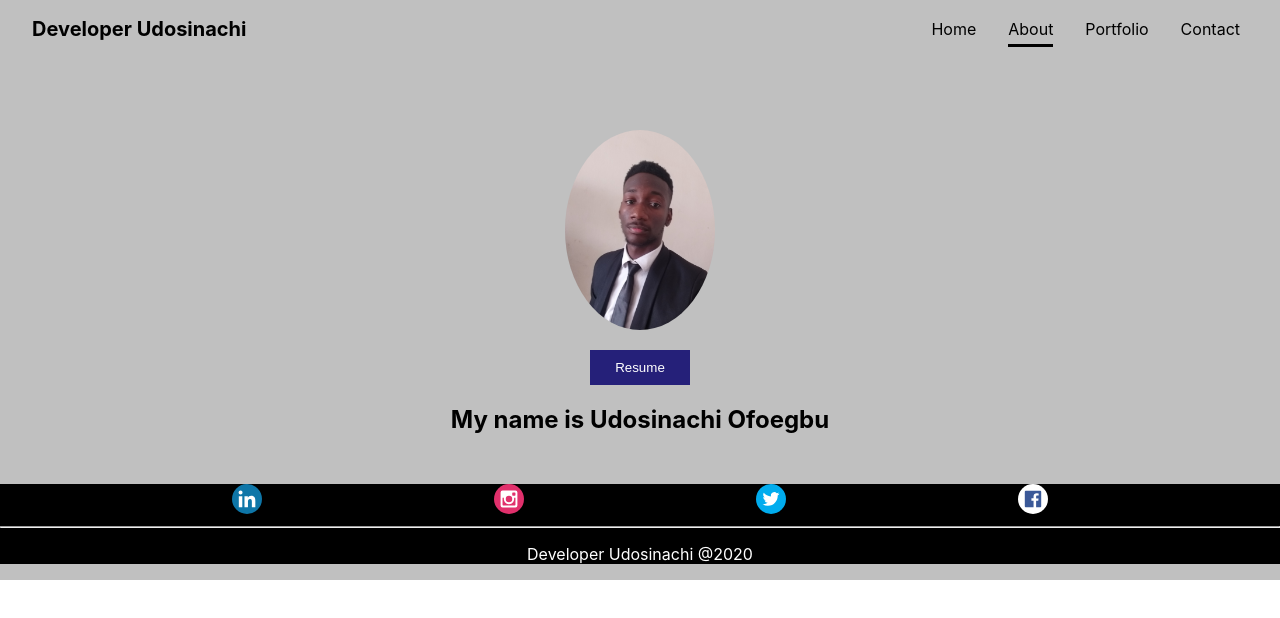
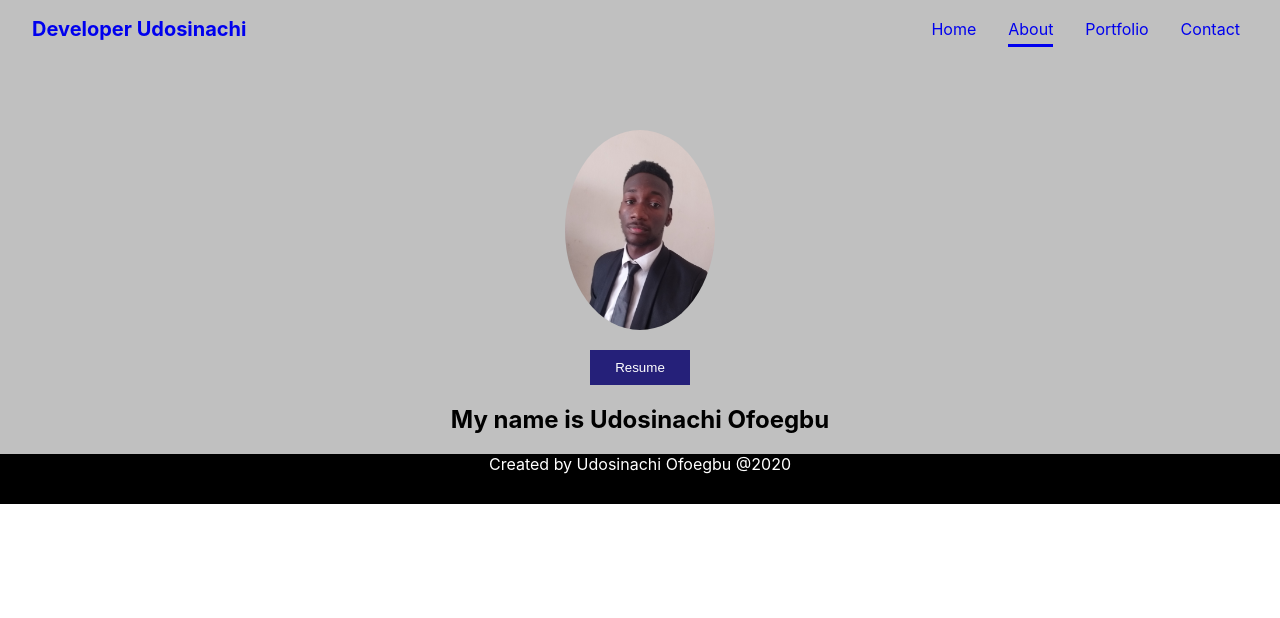
Before and after one commit to udosinachi/Myportfolio, a React (Create React App) app: page /about in a window 1280 px wide. Shown: the top 618 px of the page. Built offline with nearby package versions, Linux system fonts and the light colour scheme.

Commit message:
done with the contact page design

```diff
--- a/src/components/footer/Footer.js
+++ b/src/components/footer/Footer.js
@@ -4,14 +4,7 @@ import {Div } from './FooterStyle'
 function Footer(){
     return(
         <Div>
-            <div className='footer-icons'>
-                <a href='https://www.google.com' target='_blank'><img src='/asset/svg/1.svg' alt='icon' className='1' /></a>
-                <a href='https://www.google.com' target='_blank'><img src='/asset/svg/3.svg' alt='icon' className='2' /></a>
-                <a href='https://www.google.com' target='_blank'><img src='/asset/svg/4.svg' alt='icon' className='3' /></a>
-                <a href='https://www.google.com' target='_blank'><img src='/asset/svg/8.svg' alt='icon' className='4' /></a>
-            </div>
-            <hr/>
-            <p>Developer Udosinachi @2020</p>
+            <p>Created by Udosinachi Ofoegbu @2020</p>
         </Div>
     )
 }
--- a/src/components/footer/FooterStyle.js
+++ b/src/components/footer/FooterStyle.js
@@ -1,18 +1,10 @@
 import styled from 'styled-components'
 
 export const Div = styled.div`
+height: 50px;
 background: black;
 p{
     color: white;
     text-align: center;
 }
-.footer-icons{
-    margin-top: 50px;
-    display: flex;
-    justify-content: space-evenly;
-    img{
-        width: 30px;
-        cursor: pointer;
-    }
-}
 `
--- a/src/components/navbar/Nav.js
+++ b/src/components/navbar/Nav.js
@@ -34,6 +34,8 @@ class Home extends React.Component{
                 <Navbar
                     clickhandler={this.handler}
                     navcolor={this.props.navcolor}
+                    textcolor={this.props.textcolor}
+                    hovercolor={this.props.hovercolor}
                 />
                 {sidedrawer}
                 {backDrop}
--- a/src/components/navbar/NavStyle.js
+++ b/src/components/navbar/NavStyle.js
@@ -17,7 +17,7 @@ nav{
     }
     .h1{
         text-decoration: none;
-        color: black;
+        color: ${props => props.textcolor};
         cursor: pointer;
     }
     .spacer{
@@ -31,18 +31,18 @@ nav{
             padding: 0 1rem;
 
             .link{
-                color: black;
+                color: ${props => props.textcolor};
                 text-decoration: none;
                 padding-bottom: 5px;
                 :hover{
-                    border-bottom: 3px solid black;
+                    border-bottom: 3px solid ${props => props.hovercolor};
                 }
                 @media (max-width: 800px){
                     display: none;
                 }
             }
             .active{
-                border-bottom: 3px solid black;
+                border-bottom: 3px solid ${props => props.hovercolor};
             }
         }
     }
--- a/src/components/navbar/Navbar.js
+++ b/src/components/navbar/Navbar.js
@@ -7,7 +7,7 @@ import Togglebutton from './sidedrawer/Togglebutton'
 
 function Navbar(props){
     return(
-        <Div navcolor={props.navcolor}>
+        <Div navcolor={props.navcolor} textcolor={props.textcolor} hovercolor={props.hovercolor} >
             <nav>
                 <h1><NavLink exact to='/' className='h1' >Developer Udosinachi</NavLink></h1>
                 <div className='spacer' />
--- a/src/pages/contact/Contact.js
+++ b/src/pages/contact/Contact.js
@@ -1,12 +1,13 @@
 import React from 'react'
 import Nav from '../../components/navbar/Nav'
 import {Div } from './Contactstyle'
+import Footer from '../../components/footer/Footer'
 
 class Contact extends React.Component{
     render(){
         return(
             <Div>
-                <Nav navcolor={'silver'} />
+                <Nav navcolor={'black'} textcolor={'white'} hovercolor={'white'} />
                 <div style={{marginTop: '130px'}} className='body'>
                     <div className='text'>
                         <h1>Contact</h1>
@@ -32,6 +33,7 @@ class Contact extends React.Component{
                         </div>
                     </div>
                 </div>
+                <Footer />
             </Div>
         )
     }
--- a/src/pages/home/Home.js
+++ b/src/pages/home/Home.js
@@ -8,7 +8,7 @@ function Home (){
     return(
         <Div>
             <div>
-                <Nav />
+                <Nav textcolor={'black'} hovercolor={'black'} />
             </div>
             <div style={{marginTop: '90px'}} className='home'>
                 <h1>
```
